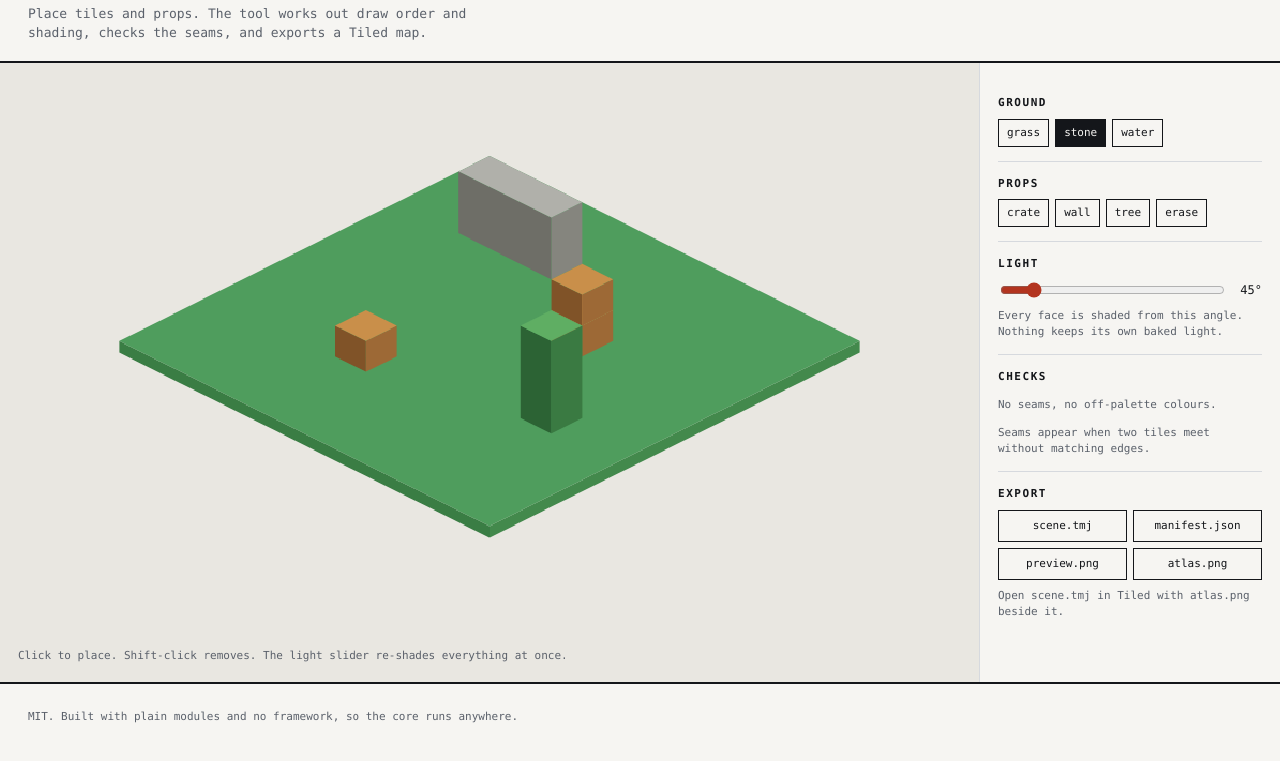
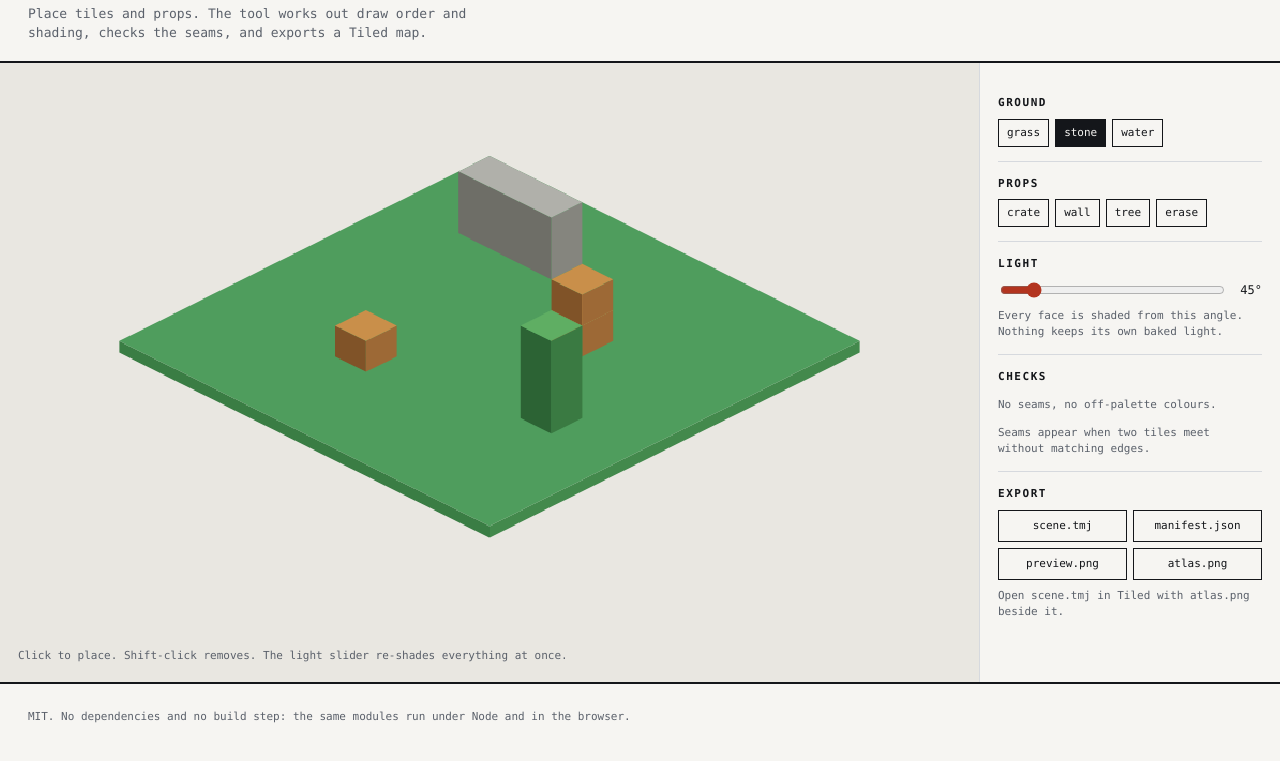
Before and after one commit to TamiloreO/isostudio, a website with bundled scripts: page demo/index.html in a window 1280 px wide. Shown: the part 99-860 px from the top of the page. Built offline with nearby package versions, Linux system fonts and the light colour scheme.

Commit message:
docs: state the stack by what it buys, not by what it avoids

```diff
--- a/demo/index.html
+++ b/demo/index.html
@@ -60,7 +60,7 @@
   </main>
 
   <footer class="foot">
-    <p>MIT. Built with plain modules and no framework, so the core runs anywhere.</p>
+    <p>MIT. No dependencies and no build step: the same modules run under Node and in the browser.</p>
   </footer>
 
   <script type="module" src="main.js"></script>
```
Also changed, not shown: README.md.
